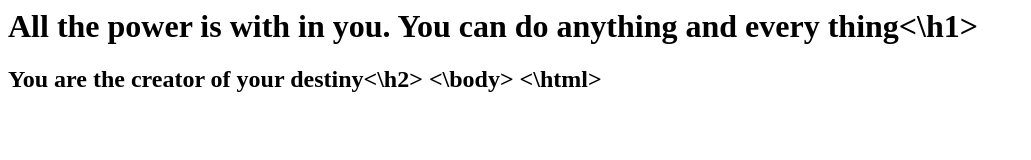
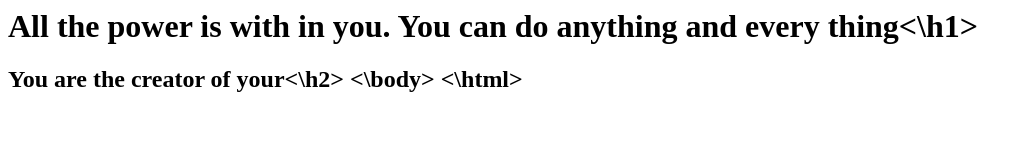
Before and after one commit to ouobarro/firstgitrepo, a plain HTML site: page index.html in a window 1280 px wide. Shown: the whole page, without its empty margins (0-1031 px from the left). Drawn offline with Linux system fonts and the light colour scheme.

Commit message:
some changes

```diff
--- a/index.html
+++ b/index.html
@@ -2,7 +2,7 @@
 	<body>
 		<h1>All the power is with in you. You can do anything and every thing<\h1>
 
-		<h2>You are the creator of your destiny<\h2>
+		<h2>You are the creator of your<\h2>
 	<\body>
 
 <\html>
```
